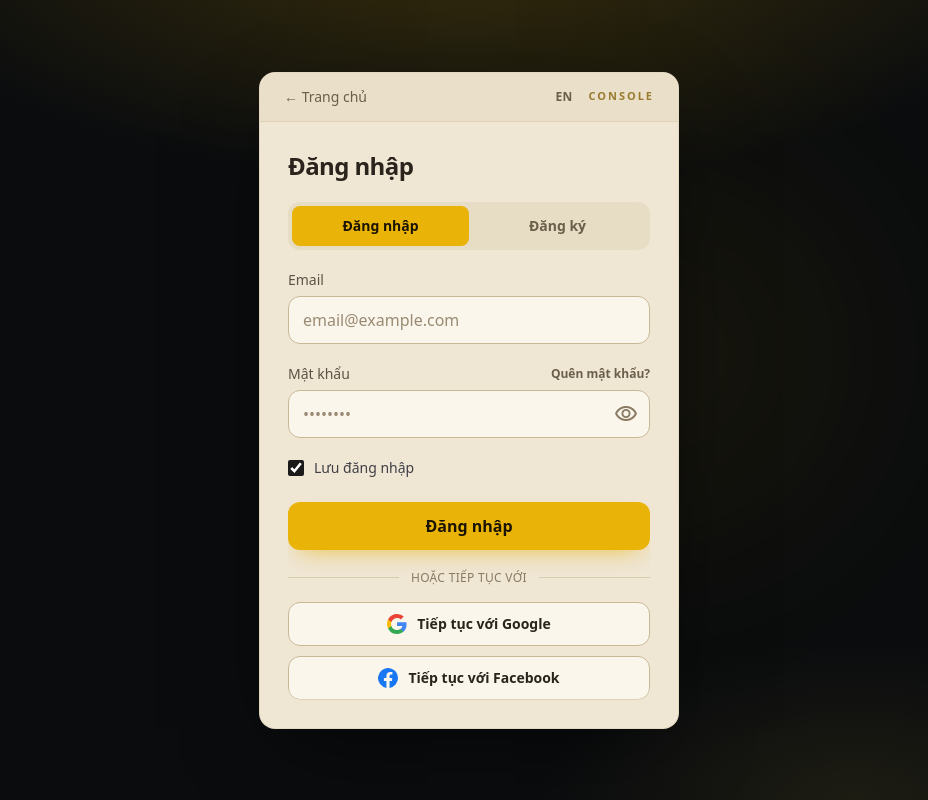
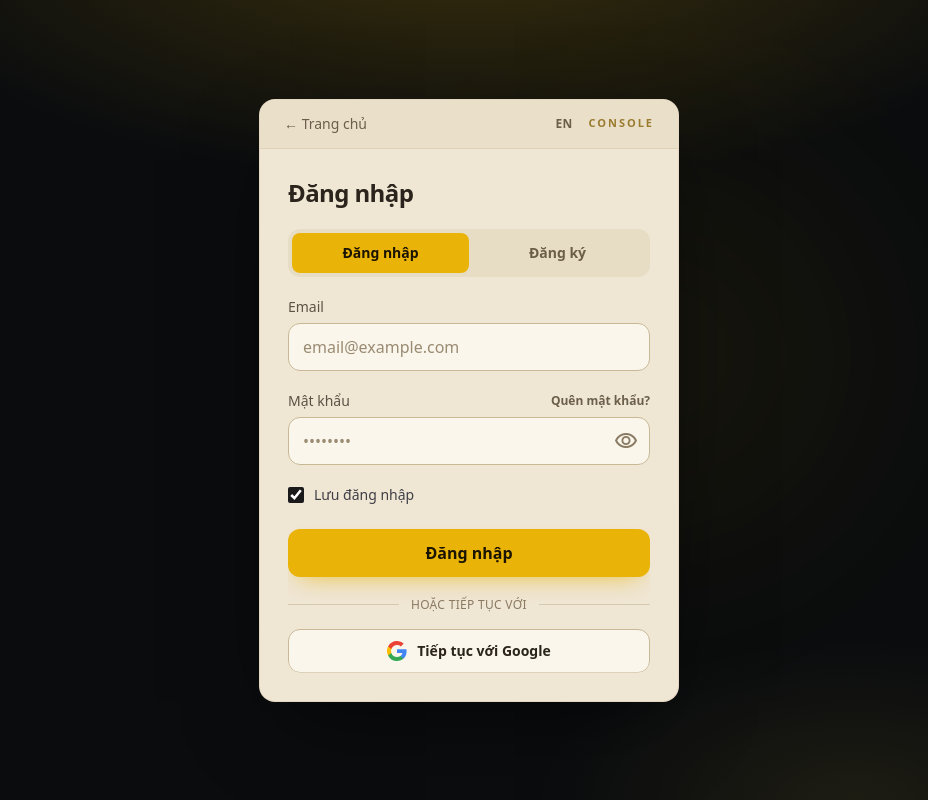
Before and after one commit to Twangggg/AIvaWeb, a Next.js app: page /console/login in a window 1280 px wide. Shown: the whole page, without its empty margins (171-1099 px from the left). Built offline with nearby package versions, Linux system fonts and the light colour scheme; no server answers.

Commit message:
chore(auth): hide Facebook login while provider is misconfigured

```diff
--- a/src/features/auth/components/social-login-buttons.tsx
+++ b/src/features/auth/components/social-login-buttons.tsx
@@ -28,20 +28,8 @@ function GoogleIcon() {
   );
 }
 
-function FacebookIcon() {
-  return (
-    <svg viewBox="0 0 24 24" className="size-5 shrink-0" aria-hidden="true">
-      <path
-        fill="#1877F2"
-        d="M24 12a12 12 0 1 0-13.88 11.85v-8.38H7.08V12h3.04V9.36c0-3 1.79-4.67 4.53-4.67 1.31 0 2.68.23 2.68.23v2.95H15.8c-1.49 0-1.95.93-1.95 1.88V12h3.32l-.53 3.47h-2.79v8.38A12 12 0 0 0 24 12z"
-      />
-    </svg>
-  );
-}
-
 const PROVIDERS: { id: OAuthProvider; labelKey: "consoleContinueWithGoogle" | "consoleContinueWithFacebook"; Icon: () => ReactElement }[] = [
   { id: "google", labelKey: "consoleContinueWithGoogle", Icon: GoogleIcon },
-  { id: "facebook", labelKey: "consoleContinueWithFacebook", Icon: FacebookIcon },
 ];
 
 export function SocialLoginButtons() {
```
